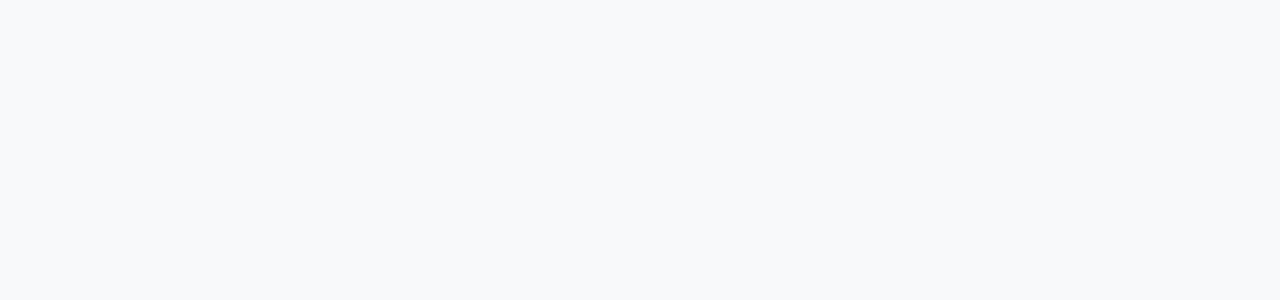
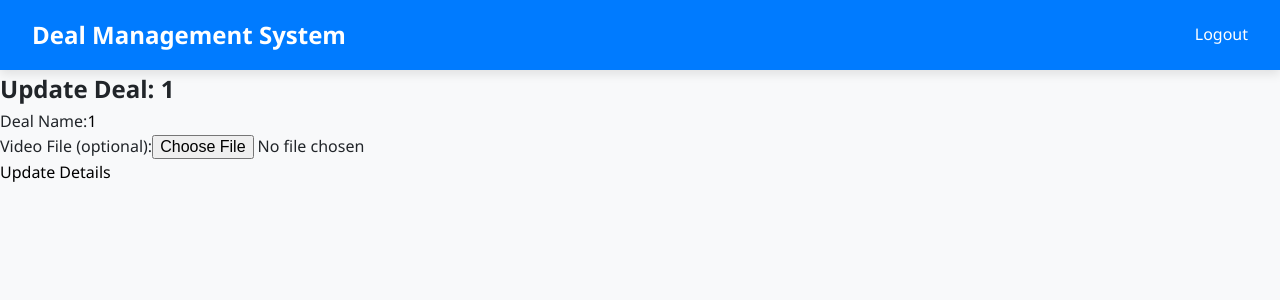
Before and after one commit to SriyanAnuruddha/Deal-Management-System-Frontend-Angular, an Angular app: page /update-deal/1/1 in a window 1280 px wide. Before the commit this address led to /. Shown: the top 300 px of the page. Built offline with nearby package versions, Linux system fonts and the light colour scheme.

Commit message:
assgin hotels to deal UI is created

```diff
--- a/src/app/components/admin-deal/admin-deal.html
+++ b/src/app/components/admin-deal/admin-deal.html
@@ -3,7 +3,12 @@
 
   <div class="deal-actions">
     <button (click)="onViewDetailsClick()">View Deal Details</button>
-    <button [routerLink]="['/update-deal', deal?.id]">Update Deal</button>
+    <button [routerLink]="['/assign-hotels', deal?.id]">
+      assign more hotels
+    </button>
     <button (click)="onDeleteClick()">Delete Deal</button>
+    <button [routerLink]="['/update-deal', deal?.id,deal?.name]">
+      Update Deal
+    </button>
   </div>
 </div>
--- /dev/null
+++ b/src/app/pages/assign-hotels/assign-hotels.html
@@ -0,0 +1,5 @@
+<app-navbar />
+<h2>Select Hotels you want to assign</h2>
+<div>
+  <!-- hotel list -->
+</div>
--- a/src/app/pages/update-deal-page/update-deal-page.html
+++ b/src/app/pages/update-deal-page/update-deal-page.html
@@ -1,11 +1,29 @@
 <app-navbar />
-<div>
-  <div>
-    <!-- deal name -->
-    <input type="text" name="name" />
-    <input type="file" name="videoFile" />
+<div class="update-deal-container">
+  <h2>Update Deal: {{ dealName || 'Loading...' }}</h2>
+  <div *ngIf="apiErrors" class="api-errors">
+    <p>{{ apiErrors.general }}</p>
   </div>
-  <div>
-    <!-- available hotels -->
-  </div>
+  <form (ngSubmit)="onUpdateDetails()">
+    <div>
+      <label for="dealName">Deal Name:</label>
+      <input
+        type="text"
+        id="dealName"
+        name="name"
+        [(ngModel)]="dealName"
+        required
+      />
+    </div>
+    <div>
+      <label for="videoFile">Video File (optional):</label>
+      <input
+        type="file"
+        id="videoFile"
+        name="videoFile"
+        (change)="onFileSelected($event)"
+      />
+    </div>
+    <button type="submit">Update Details</button>
+  </form>
 </div>
--- a/src/app/pages/update-deal-page/update-deal-page.ts
+++ b/src/app/pages/update-deal-page/update-deal-page.ts
@@ -1,10 +1,142 @@
-import { Component } from '@angular/core';
+import { Component, OnInit } from '@angular/core';
 import { Navbar } from '../../components/navbar/navbar';
+import { ActivatedRoute, Router } from '@angular/router';
+import {
+  HttpClient,
+  HttpHeaders,
+  HttpErrorResponse,
+} from '@angular/common/http';
+import { CommonModule } from '@angular/common';
+import { FormsModule } from '@angular/forms';
 
 @Component({
   selector: 'app-update-deal-page',
-  imports: [Navbar],
+  standalone: true,
+  imports: [Navbar, CommonModule, FormsModule],
   templateUrl: './update-deal-page.html',
   styleUrl: './update-deal-page.scss',
 })
-export class UpdateDealPage {}
+export class UpdateDealPage implements OnInit {
+  dealId: string | null = null;
+  dealName: string = '';
+  selectedFile: File | null = null;
+  apiErrors: any = null;
+
+  private dealsApiUrl = 'https://localhost:7152/api/deal';
+
+  constructor(
+    private route: ActivatedRoute,
+    private http: HttpClient,
+    private router: Router
+  ) {}
+
+  ngOnInit(): void {
+    this.route.paramMap.subscribe((params) => {
+      this.dealId = params.get('id');
+      const nameFromUrl = params.get('name');
+      if (nameFromUrl) {
+        this.dealName = nameFromUrl;
+      }
+    });
+  }
+
+  onFileSelected(event: Event): void {
+    const element = event.currentTarget as HTMLInputElement;
+    let fileList: FileList | null = element.files;
+    if (fileList && fileList.length > 0) {
+      this.selectedFile = fileList[0];
+    } else {
+      this.selectedFile = null;
+    }
+  }
+
+  onUpdateDetails(): void {
+    this.apiErrors = null;
+
+    if (!this.dealId) {
+      this.apiErrors = { general: 'Deal ID not found for update.' };
+      return;
+    }
+
+    if (!this.dealName.trim()) {
+      alert('Deal name cannot be empty.');
+      return;
+    }
+
+    const authUserString = localStorage.getItem('authUser');
+    let authToken: string | null = null;
+
+    if (authUserString) {
+      try {
+        const authUser = JSON.parse(authUserString);
+        authToken = authUser.token;
+      } catch (e) {
+        this.apiErrors = {
+          general: 'Authentication error. Please log in again.',
+        };
+        return;
+      }
+    } else {
+      this.apiErrors = {
+        general: 'Authentication token not found. Please log in.',
+      };
+      return;
+    }
+
+    if (!authToken) {
+      this.apiErrors = {
+        general: 'Authentication token is missing. Please log in.',
+      };
+      return;
+    }
+
+    const formData = new FormData();
+    formData.append('name', this.dealName);
+
+    if (this.selectedFile) {
+      formData.append('videoFile', this.selectedFile, this.selectedFile.name);
+    }
+
+    const headers = new HttpHeaders({
+      Authorization: `Bearer ${authToken}`,
+    });
+
+    this.http
+      .put(`${this.dealsApiUrl}/${this.dealId}`, formData, {
+        headers,
+        responseType: 'text' as 'json',
+      })
+      .subscribe({
+        next: (response: any) => {
+          alert('Deal updated successfully!');
+          this.router.navigate(['/manage-deals']);
+        },
+        error: (error: HttpErrorResponse) => {
+          if (error.status === 401) {
+            this.apiErrors = {
+              general: 'Unauthorized: Please log in again to update deals.',
+            };
+          } else if (error.status === 403) {
+            this.apiErrors = {
+              general: 'Forbidden: You do not have permission to update deals.',
+            };
+          } else if (error.status === 404) {
+            this.apiErrors = {
+              general: 'Deal not found. It might have been deleted.',
+            };
+          } else {
+            this.apiErrors = {
+              general: `Failed to update deal: ${
+                error.message || 'Unknown error'
+              }. Status: ${error.status}`,
+            };
+          }
+          alert(
+            `Failed to update deal. Error: ${
+              this.apiErrors.general || error.message || 'Unknown error'
+            }`
+          );
+        },
+      });
+  }
+}
```
Also changed, not shown: src/app/app.routes.ts (+6 -1 lines), src/app/pages/assign-hotels/assign-hotels.ts (added, +10 -0 lines), src/app/pages/assign-hotels/assign-hotels.scss (added), 1 other file (tests, documents, lock files or other folders).
